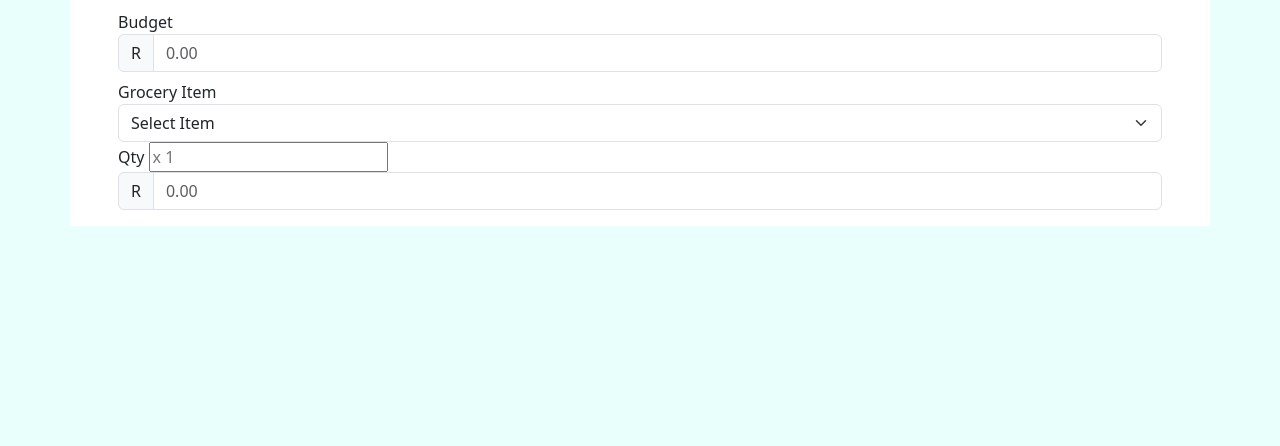
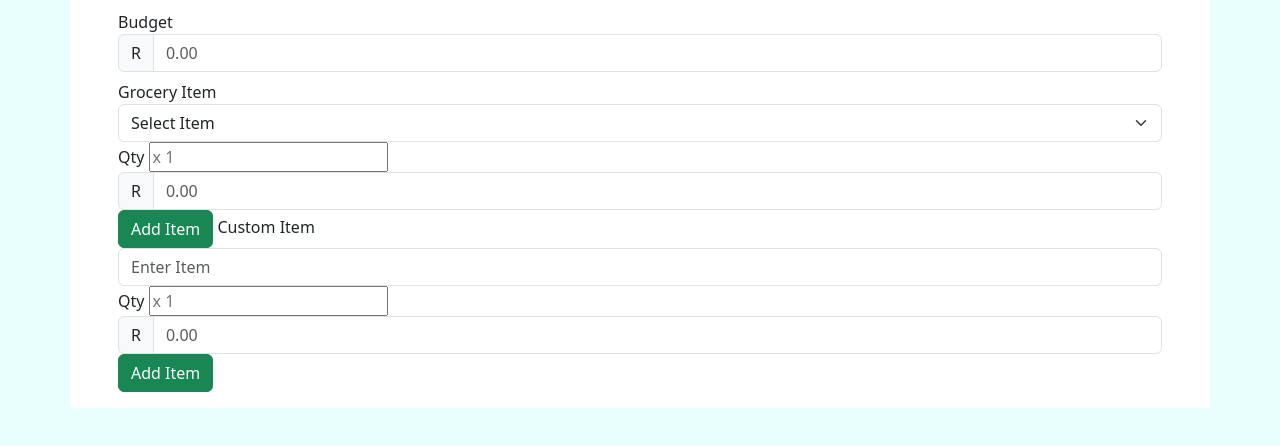
Before and after one commit to Khulekani1211/GroceryBudget, a website: page src/index.html in a window 1280 px wide. Shown: the part 102-548 px from the top of the page. Drawn offline with Linux system fonts and the light colour scheme.

Commit message:
Continuing with the HTML structure using Bootstrap

```diff
--- a/src/index.html
+++ b/src/index.html
@@ -34,8 +34,30 @@
       <span class="input-group-text" id="addon-wrapping">R</span>
       <input type="text" class="form-control" placeholder="0.00" aria-label="Username" aria-describedby="addon-wrapping">
     </div>
+
+    <button type="button" class="btn btn-success">Add Item</button>
+
+
+    <label for="custom-item">Custom Item</label>
+    <div class="input-group flex-nowrap">
+      <input type="text" class="form-control" placeholder="Enter Item" aria-label="Username" aria-describedby="addon-wrapping">
+    </div>
+
+    <label for="quantity">Qty</label>
+    <input type="number" name="Quantity" placeholder="x 1" id="quantity">
+
+    <div class="input-group flex-nowrap">
+      <span class="input-group-text" id="addon-wrapping">R</span>
+      <input type="text" class="form-control" placeholder="0.00" aria-label="Username" aria-describedby="addon-wrapping">
+    </div>
+
+    <button type="button" class="btn btn-success">Add Item</button>
+
   </div>
 
+  <div class="container-sm" id="sum-wrapper">
+
+  </div>
 
   <script src="../src/js/main.js"></script>
 </body>
```
